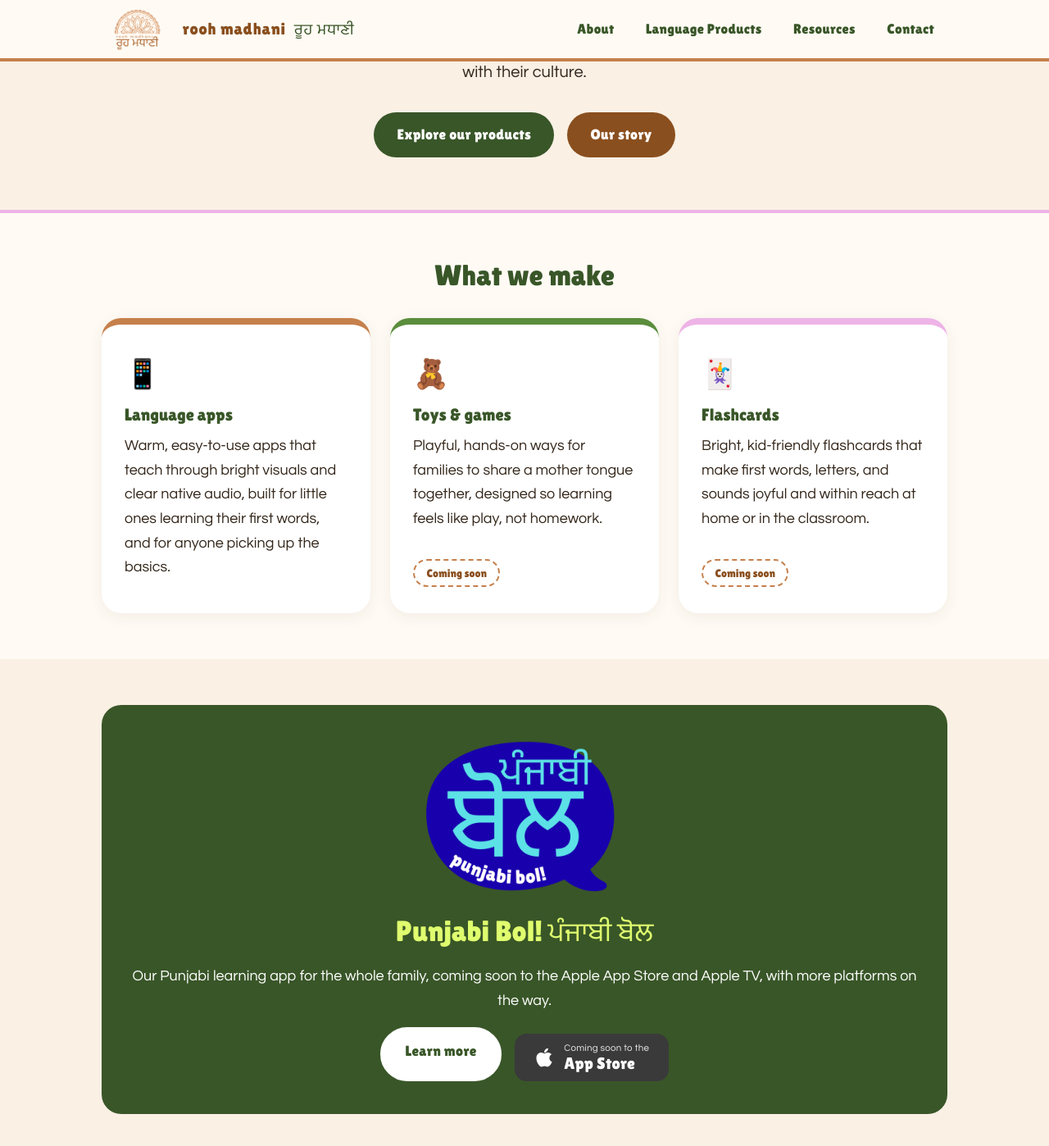
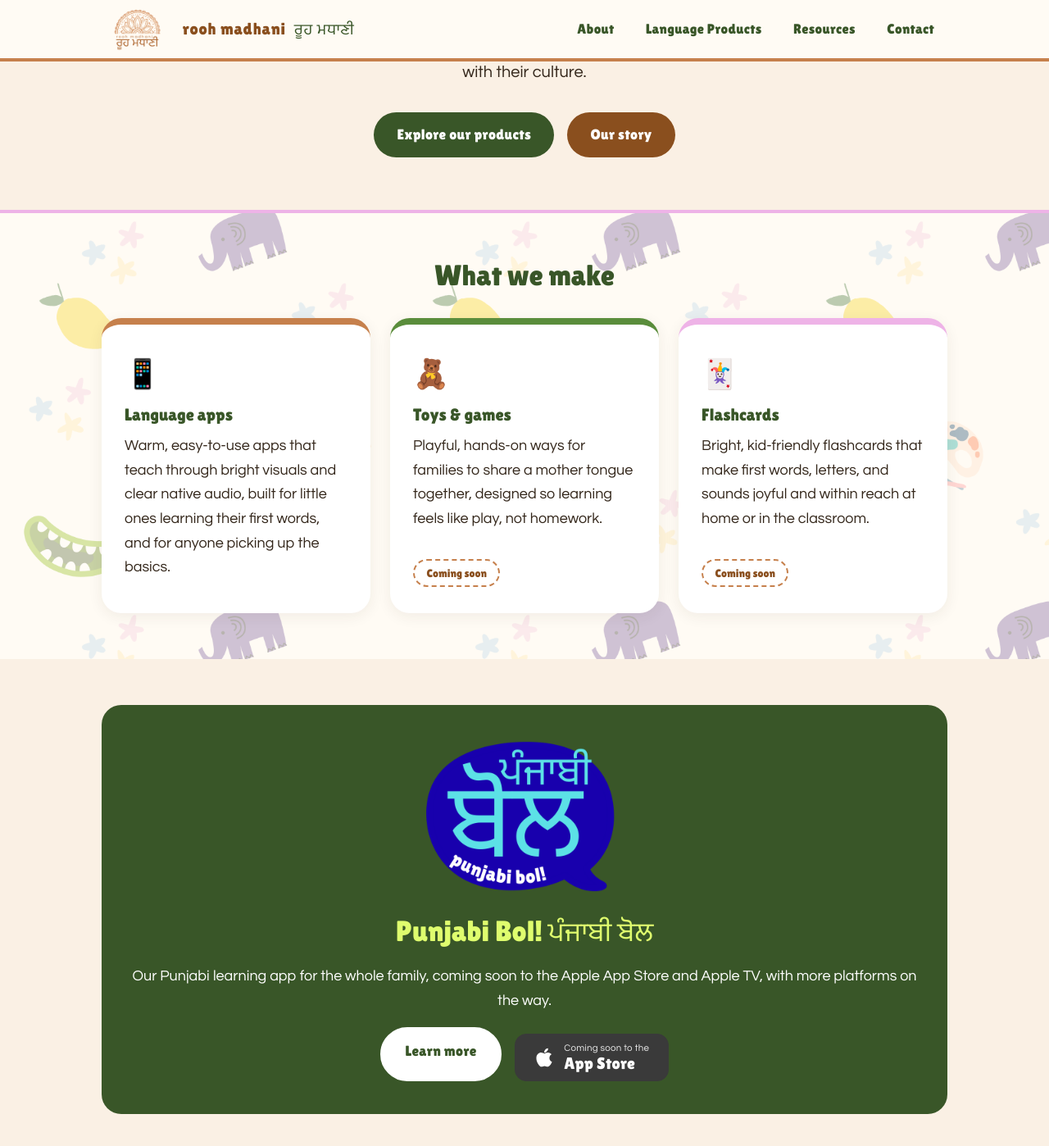
Before and after one commit to RoohMadhani/roohmadhani.github.io, a Jekyll site: the page built from index.html, in a window 1280 px wide and 1400 px high, scrolled down 509 px. Shown: the whole window at 82% size. Built offline with Jekyll 4.4.1, drawn with Linux system fonts in a browser that asks for light colours.

Commit message:
Add playful tiled background to cream areas
Layer a soft, transparent PNG of learning motifs (elephant, mango,
book, palette, stars) onto the cream body background to add visual
interest and reinforce the child-friendly product feel.

The pattern shows only on plain-cream areas (e.g. "What we make");
warm sections, cards, header and footer keep their solid backgrounds
and cover it, so text contrast is unaffected.

Co-Authored-By: Claude Opus 4.8 <noreply@anthropic.com>

```diff
--- a/assets/css/style.css
+++ b/assets/css/style.css
@@ -88,7 +88,14 @@ body {
   font-size: 1.125rem;
   line-height: 1.65;
   color: var(--ink);
-  background: var(--cream);
+  /* Cream base with a soft, playful tile of learning motifs. The PNG is
+     already pale/transparent, so it reads as gentle texture. Warm sections,
+     cards, header and footer have solid backgrounds that cover it, so the
+     pattern shows only on the plain-cream areas (e.g. "What we make"). */
+  background-color: var(--cream);
+  background-image: url('../images/playful-background.png');
+  background-repeat: repeat;
+  background-size: 480px auto;
 }
 
 .wrap {
```
Also changed, not shown: assets/images/playful-background.png (added).
